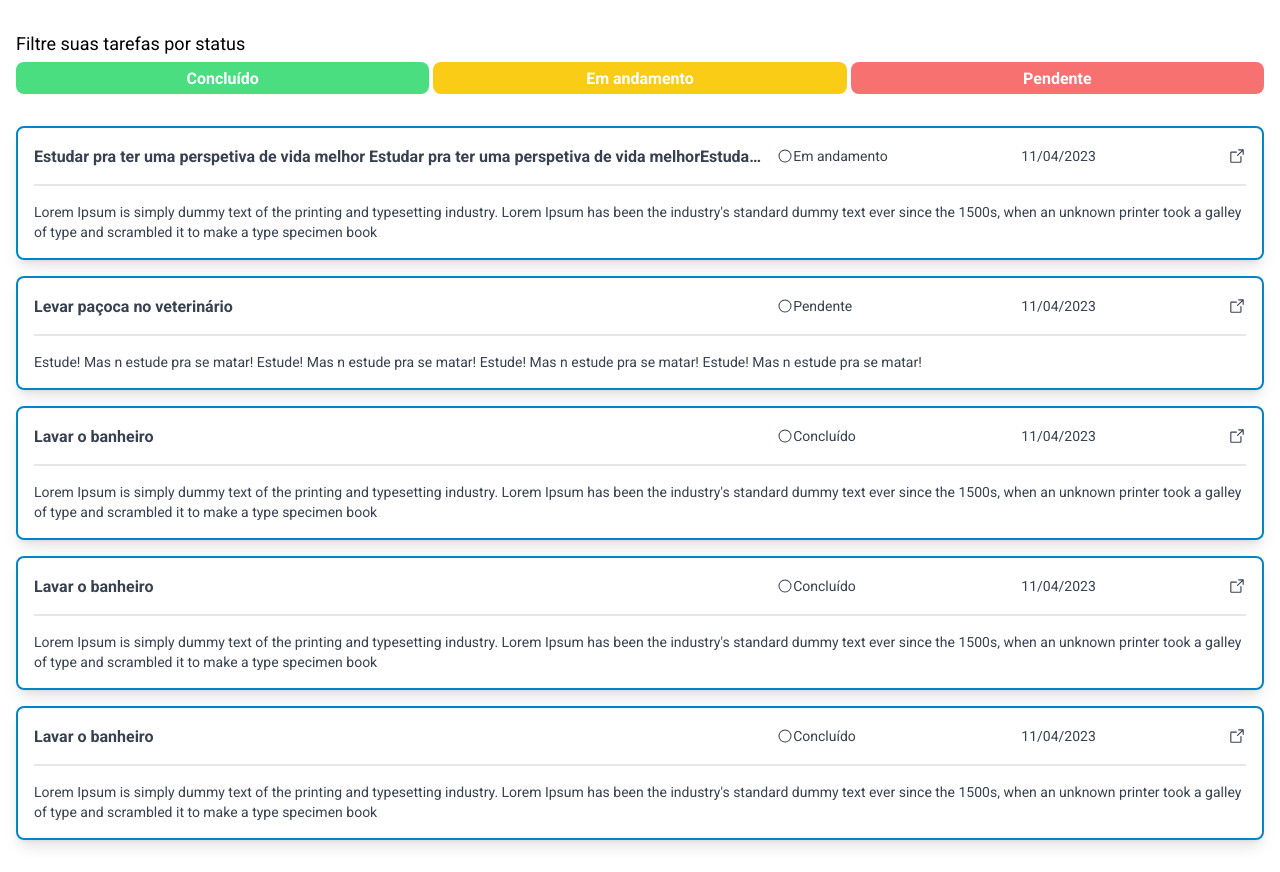
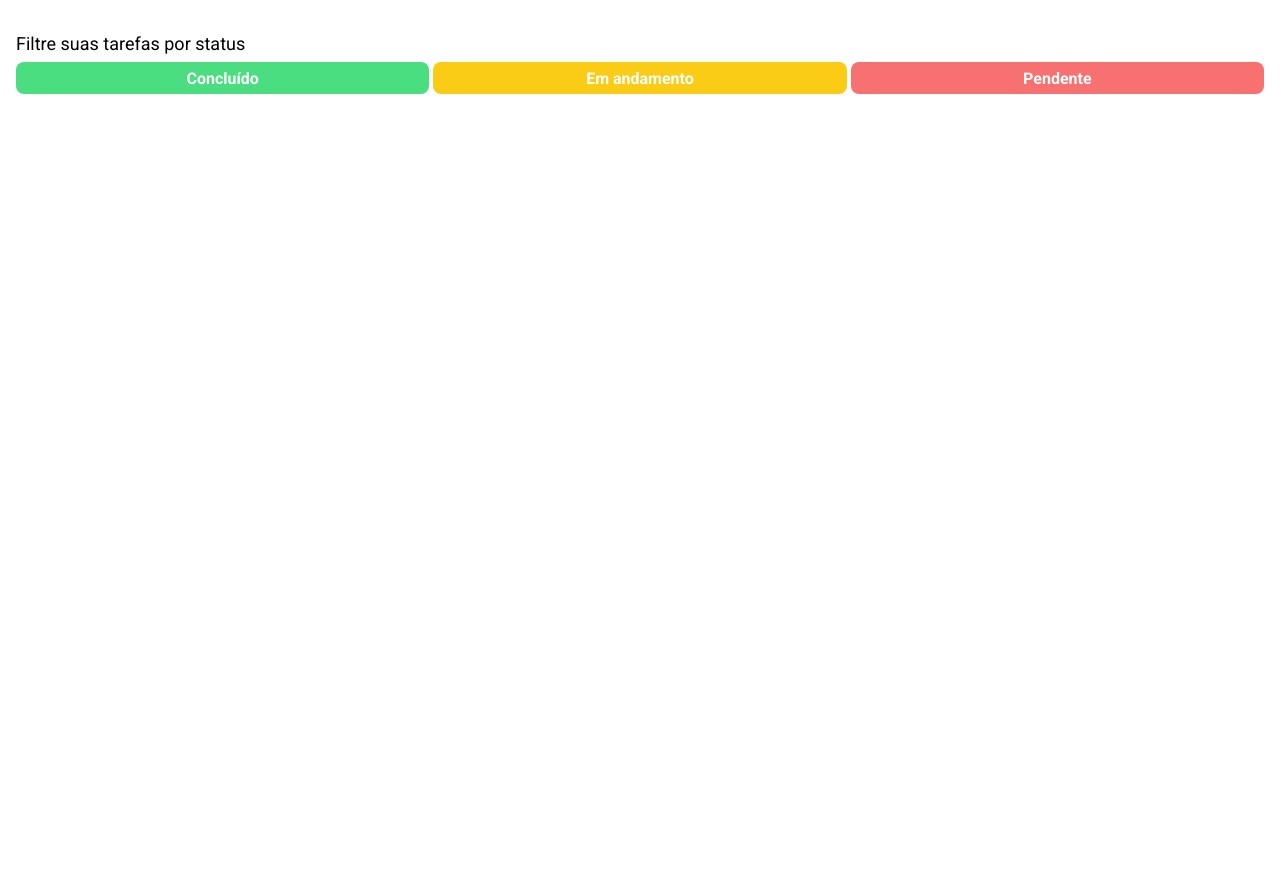
Before and after one commit to jjromary/To_Do_List, a React (Vite) app: page / in a window 1280 px wide. Shown: the part 483-1355 px from the top of the page. After the commit the page ends 800 px from the top, so only its background shows below. Built offline with nearby package versions, Linux system fonts and the light colour scheme.

Commit message:
update: list orderBy asc created_at

```diff
--- a/src/Components/TaskCreator/index.tsx
+++ b/src/Components/TaskCreator/index.tsx
@@ -8,14 +8,6 @@ import * as zod from 'zod';
 import { TaskContext } from '../../Contexts/TasksContext';
 import Button from "../Button";
 
-interface Task {
-  id: string;
-  title: string;
-  description: string;
-  status: string;
-  created_at: string;
-}
-
 const newTaskValidationSchema = zod.object({
   id: zod.string(),
   title: zod.string().min(3, 'Título precisa ter no mínimo 3 caracteres'),
@@ -24,6 +16,7 @@ const newTaskValidationSchema = zod.object({
   created_at: zod.string()
 })
 
+
 type newPostFormData = zod.infer<typeof newTaskValidationSchema>
 
 export default function TaskCreator() {
@@ -31,9 +24,8 @@ export default function TaskCreator() {
 
   const handleCreateNewTask = (data: newPostFormData) => {
 
-    data.created_at = moment().locale('pt-br').format('DD/MM/YYYY')
+    data.created_at = moment().format();
     data.id = uuidv4()
-
 
     setTask([...task, data])
   }
@@ -46,6 +38,7 @@ export default function TaskCreator() {
   const recoverTasksLocalStorage = () => {
     const recover = localStorage.getItem('keyTask')
     const recoverToJson = JSON.parse(recover!)
+
     setTask(recoverToJson)
   }
 
--- a/src/Contexts/TasksContext.tsx
+++ b/src/Contexts/TasksContext.tsx
@@ -1,6 +1,6 @@
 import { Dispatch, ReactNode, SetStateAction, createContext, useState } from "react";
 
-interface Task {
+export interface Task {
   id: string;
   title: string;
   description: string;
@@ -23,6 +23,7 @@ export function TaskProvider({ children }: taskProviderProps) {
   const [task, setTask] = useState<Task[]>([])
 
 
+
   return (
     <TaskContext.Provider value={{
       task,
--- a/src/Pages/Home/index.tsx
+++ b/src/Pages/Home/index.tsx
@@ -1,9 +1,31 @@
+import moment from "moment";
+import { useContext } from "react";
 import TaskCard from "../../Components/TaskCard";
 import TaskCreator from "../../Components/TaskCreator";
+import { Task, TaskContext } from "../../Contexts/TasksContext";
 import TaskFilter from "./components/TaskFilter";
 import TaskList from "./components/TaskList";
 
 export default function Home() {
+  const { task } = useContext(TaskContext)
+
+  const dateFormat = (newDate: string) => {
+    newDate = moment().locale('pt-br').format('DD/MM/YYYY')
+
+    return newDate
+  }
+
+  function sortByDate(tasks: Task[]) {
+    return tasks.map(task => ({ ...task, created_at: new Date(task.created_at) }))
+      .sort((a, b) => {
+        const dateA = new Date(a.created_at);
+        const dateB = new Date(b.created_at);
+        return dateB.getTime() - dateA.getTime();
+      });
+  }
+
+  const orderTaksByDate = sortByDate(task)
+
   return (
     <>
       <TaskCreator />
@@ -12,37 +34,19 @@ export default function Home() {
 
       <TaskList>
 
-        <TaskCard
-          title="Estudar pra ter uma perspetiva de vida melhor Estudar pra ter uma perspetiva de vida melhorEstudar pra ter uma perspetiva de vida melhor"
-          description="Lorem Ipsum is simply dummy text of the printing and typesetting industry. Lorem Ipsum has been the industry's standard dummy text ever since the 1500s, when an unknown printer took a galley of type and scrambled it to make a type specimen book"
-          status="Em andamento"
-          created_at="11/04/2023"
-        />
-        <TaskCard
-          title="Levar paçoca no veterinário"
-          description="Estude! Mas n estude pra se matar! Estude! Mas n estude pra se matar! Estude! Mas n estude pra se matar! Estude! Mas n estude pra se matar!"
-          status="Pendente"
-          created_at="11/04/2023"
-        />
-        <TaskCard
-          title="Lavar o banheiro"
-          description="Lorem Ipsum is simply dummy text of the printing and typesetting industry. Lorem Ipsum has been the industry's standard dummy text ever since the 1500s, when an unknown printer took a galley of type and scrambled it to make a type specimen book"
-          status="Concluído"
-          created_at="11/04/2023"
-        />
-        <TaskCard
-          title="Lavar o banheiro"
-          description="Lorem Ipsum is simply dummy text of the printing and typesetting industry. Lorem Ipsum has been the industry's standard dummy text ever since the 1500s, when an unknown printer took a galley of type and scrambled it to make a type specimen book"
-          status="Concluído"
-          created_at="11/04/2023"
-        />
-        <TaskCard
-          title="Lavar o banheiro"
-          description="Lorem Ipsum is simply dummy text of the printing and typesetting industry. Lorem Ipsum has been the industry's standard dummy text ever since the 1500s, when an unknown printer took a galley of type and scrambled it to make a type specimen book"
-          status="Concluído"
-          created_at="11/04/2023"
-        />
 
+        {orderTaksByDate.map((taskItem) => {
+          return (
+            <TaskCard
+              key={taskItem.id}
+              id={taskItem.id}
+              title={taskItem.title}
+              description={taskItem.description}
+              status={taskItem.status}
+              created_at={dateFormat(String(taskItem.created_at))}
+            />
+          )
+        })}
 
       </TaskList>
 
```
